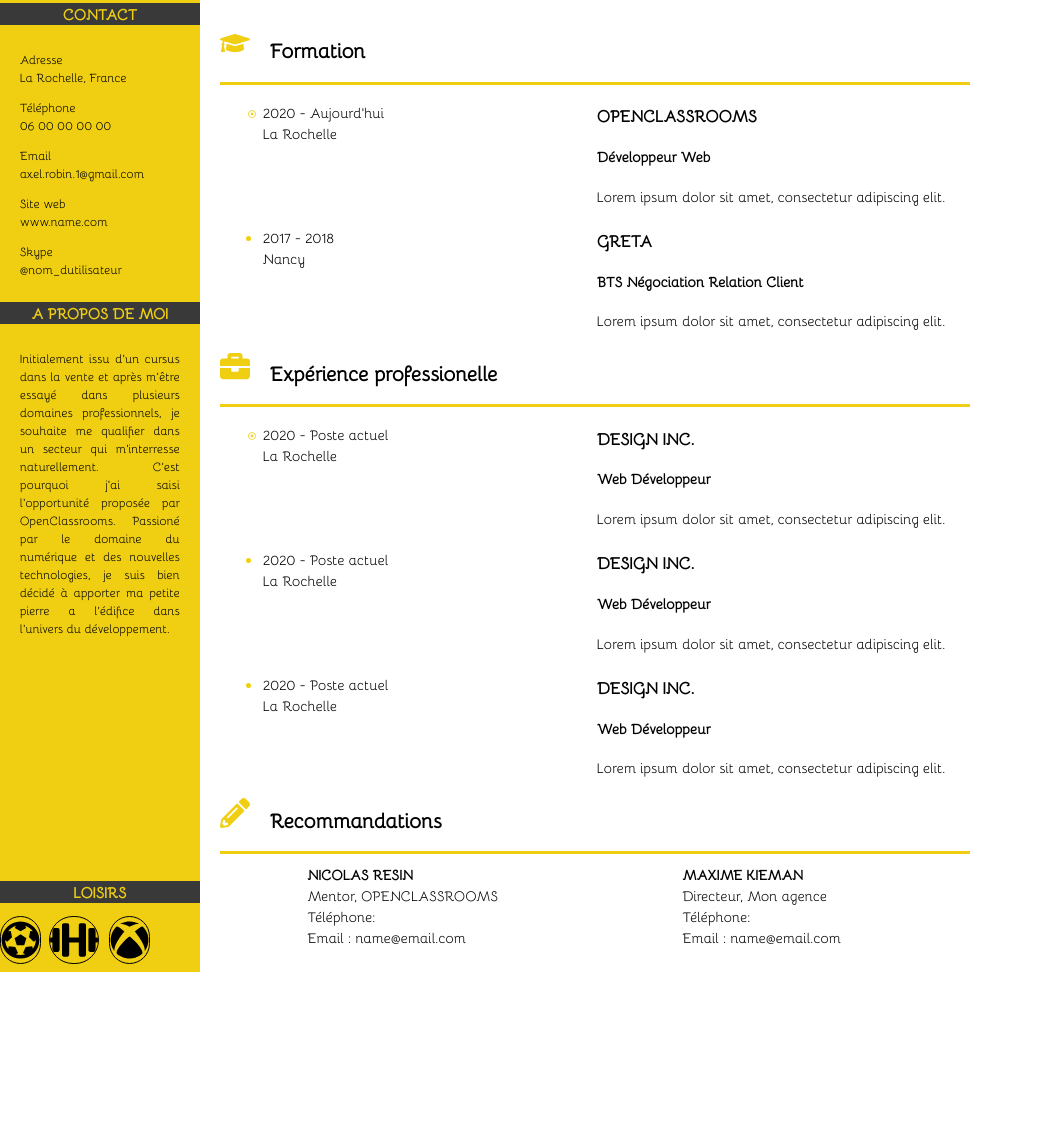
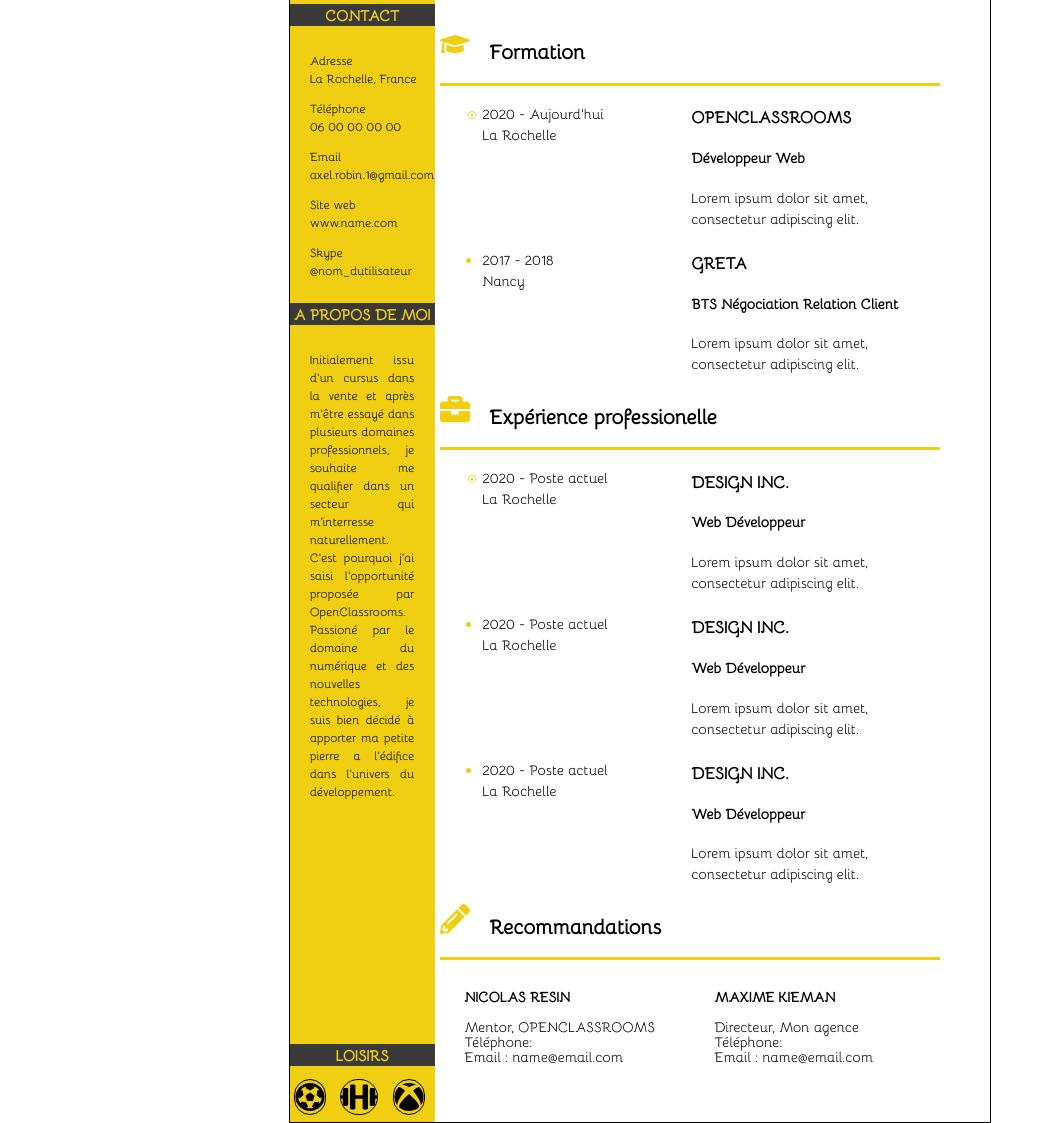
Before and after one commit to AxelDonatello/projetcv, a plain HTML site: page index.html in a window 1280 px wide. Shown: the part 108-1231 px from the top of the page, without its empty margins (0-1054 px from the left). Before the commit the page ends 1082 px from the top, so only its background shows below. Drawn offline with Linux system fonts and the light colour scheme.

Commit message:
ajout responsive + validateur w3c

```diff
--- a/index.html
+++ b/index.html
@@ -1,22 +1,22 @@
 <!DOCTYPE html>
-<html>
+<html lang="fr">
 	<head>
 		<meta charset="utf-8" />
 		<meta name="viewport" content="width=device-width, initial-scale=1"/>
-		<link rel="stylesheet" href='style.css' type="text/css" charset="utf-8" />
+		<link rel="stylesheet" href='style.css' type="text/css"/>
 		<title>Projet 2</title>
 	</head>
 
 
 	<body>
-
+		<main>
 			<section class="droite">
 				<header>
 				<h1><span class="firstname">AXEL</span> ROBIN <br />
 				<span class="job"><span class="souligne">Dével</span>oppeur web freelance</span></h1>
 				</header>
 
-				<h2><img src="images/graduation-cap-solid.svg" alt="formation" class="formation" /></a>Formation</h2>
+				<h2><img src="images/graduation-cap-solid.svg" alt="formation" class="formation" />Formation</h2>
 				<article>
 					<table>
       					<tr>
@@ -38,7 +38,7 @@
       				</table>
 				</article>
 
-				<h2><img src="images/briefcase-solid.svg" alt="experience" class="experience"/></a>Expérience professionelle</h2>
+				<h2><img src="images/briefcase-solid.svg" alt="experience" class="experience"/>Expérience professionelle</h2>
 				<article>
       				<table>
       					<tr>
@@ -64,12 +64,12 @@
       						<td><h3>DESIGN INC.</h3><h4>Web Développeur</h4>Lorem ipsum dolor sit amet, consectetur adipiscing elit.</td>
       					</tr>
       				</table>
+      			</article>
 
-      			</article>
-    			<h2><img src="images/pencil-alt-solid.svg" alt="recommandation" class="recommandation"/></a>Recommandations</h2>
+    			<h2><img src="images/pencil-alt-solid.svg" alt="recommandation" class="recommandation"/>Recommandations</h2>
     			<article class="reco">
-					<div class="reco2"><span class="mentor">NICOLAS RESIN</span><br />Mentor, OPENCLASSROOMS<br />Téléphone:<br />Email : name@email.com</p></div>
-					<div class="reco2"><span class="mentor">MAXIME KIEMAN</span><br />Directeur, Mon agence<br />Téléphone:<br />Email : name@email.com</div>
+					<div class="reco2"><h4 class="mentor">NICOLAS RESIN</h4><br />Mentor, OPENCLASSROOMS<br />Téléphone:<br />Email : name@email.com</div>
+					<div class="reco2"><h4 class="mentor">MAXIME KIEMAN</h4><br />Directeur, Mon agence<br />Téléphone:<br />Email : name@email.com</div>
 				</article>
 	</section>
 
@@ -101,6 +101,6 @@
 		<div class="borxbox"><img src="images/xbox-brands.svg" alt="xbox" class="xbox" /></div>
 	</div>
 </section>
-
+</main>
 </body>
 </html>
--- a/style.css
+++ b/style.css
@@ -1,23 +1,34 @@
-@media screen and (max-width: 480px)
+@media screen and (max-width: 500px)
 {
-	header
-	{
-		color: red;
-	}
-	body
+	main
 	{
 		display: flex;
 		flex-direction: column;
-		width: 100%;
 	}
-	.droite
+	header h1
 	{
-		padding-left: 2px;
-
+		width: 700px;
+		text-align: center;
+	}
+	.contact p
+	{
+		font-size: 16px;
+	}
+	.propos p
+	{
+		font-size: 16px;
+	}
+	.droite article
+	{
+		width: 700px;
+	}
+	.droite td
+	{
+		width: 400px;
 	}
 	.gauche
 	{
-
+		width: 700px;
 	}
 }
 
@@ -27,15 +38,25 @@
 		src: url('webfont/bellota_bold_macroman/Bellota-Bold-webfont.woff');
 		src: url('webfont/bellota_regular_macroman/Bellota-Regular-webfont.woff');
 }
+
 body
+{
+	margin: 0;
+}
+
+main
 {
 	display: flex;
 	background-image: url("#");
 	font-family: bellota;
 	font-size: 14px;
 	color: black;
-	margin: auto;
+	width: 700px;
+	margin-right: auto;
+	margin-left: auto;
+	border: solid 1px black;
 }
+
 h1
 {
 	text-align: left;
@@ -44,20 +65,39 @@ h1
 	font-size: 40px;
 	line-height: 30px;
 }
+
+article
+{
+	border-top: solid rgb(240, 207, 19);
+	width: 500px;
+}
+
+td
+{
+	width: 250px;
+	min-width: 200px;
+	vertical-align: top;
+}
+
+ul
+{
+	color: rgb(240, 207, 19);
+}
 .gauche
 {
 	display: flex;
 	flex-direction: column;
 	font-size: 10px;
-	/*overflow: auto;*/
 	background-color: rgb(240, 207, 19);
-	height: 1080px;
-	/*min-width: 200px;*/
-	width: 200px;
+	margin-right: 5px;
+	/*height: 1080px;
+	min-width: 200px;
+	width: 200px;*/
 	order: 1;
-	/*flex: 0.5;*/
+	flex: 0.5;
 
 }
+
 .gauche h2
 {
 	text-decoration: none;
@@ -65,35 +105,7 @@ h1
 	color: rgb(240, 207, 19);
 	text-align: center;
 }
-article
-{
-	border-top: solid rgb(240, 207, 19);
-	width: 750px;
-}
 
-td
-{
-	width: 400px;
-	min-width: 200px;
-	vertical-align: top;
-}
-ul
-{
-	color: rgb(240, 207, 19);
-}
-
-.puce
-{
-	list-style: url(images/dot-circle-regular.svg);
-}
-.souligne
-{
-	text-decoration: underline rgb(240, 207, 19);
-}
-.job
-{
-	font-size: 17px;
-}
 .droite h2
 {
 	font-size : 20px;
@@ -103,11 +115,26 @@ ul
 
 .droite
 {
-  /*min-width: 650px;*/
-  width: 700px;
+  display: block;
+  /*min-width: 650px;
+  width: 700px;*/
   order: 2;
-  padding-left: 20px;
-  /*flex: 5;*/
+  flex: 5;
+}
+
+.puce
+{
+	list-style: url(images/dot-circle-regular.svg);
+}
+
+.souligne
+{
+	text-decoration: underline rgb(240, 207, 19);
+}
+
+.job
+{
+	font-size: 17px;
 }
 
 .contact
@@ -116,6 +143,7 @@ ul
  padding-left: 20px;
  font-size: 12px;
 }
+
 .propos
 {
 	text-align: justify;
@@ -124,6 +152,7 @@ ul
 	padding-bottom: 220px;
 	font-size: 12px;
 }
+
 .divphoto
 {
 	margin-right: auto;
@@ -151,6 +180,7 @@ ul
 	border: solid 1.5px black;
 	border-radius: 50px;
 }
+
 .muscu
 {
 	width: 80%;
@@ -158,6 +188,7 @@ ul
 	border: solid 1.5px black;
 	border-radius: 50px;
 }
+
 .xbox
 {
 	width: 80%;
@@ -165,6 +196,7 @@ ul
 	border: solid 1.5px black;
 	border-radius: 50px;
 }
+
 .formation
 {
 	width: 30px;
@@ -172,22 +204,26 @@ ul
 	margin-right: 20px;
 
 }
+
 .experience
 {
 	width: 30px;
 	height: 30px;
 	margin-right: 20px;
 }
+
 .recommandation
 {
 	width: 30px;
 	height: 30px;
 	margin-right: 20px;
 }
+
 .LR
 {
 	color: black;
 }
+
 .reco
 {
 	display: flex;
@@ -199,13 +235,16 @@ ul
 {
 	min-width: 200px;
 	padding-top: 10px;
+	line-height: 15px;
+}
 
-}
 .loisirs
 {
 	display: flex;
+	justify-content: space-around;
 }
+
 .mentor
 {
-	font-weight: bold;
+	margin-bottom: 0px;
 }
```
